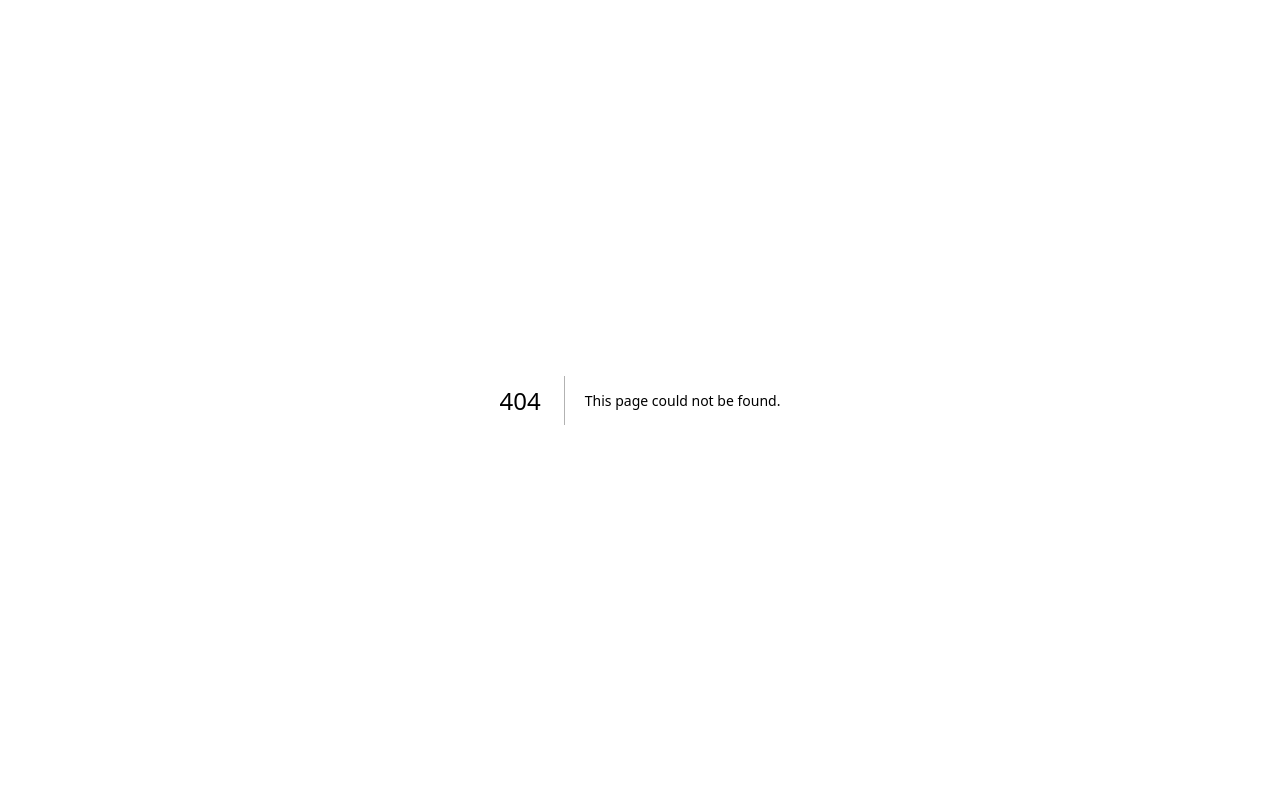
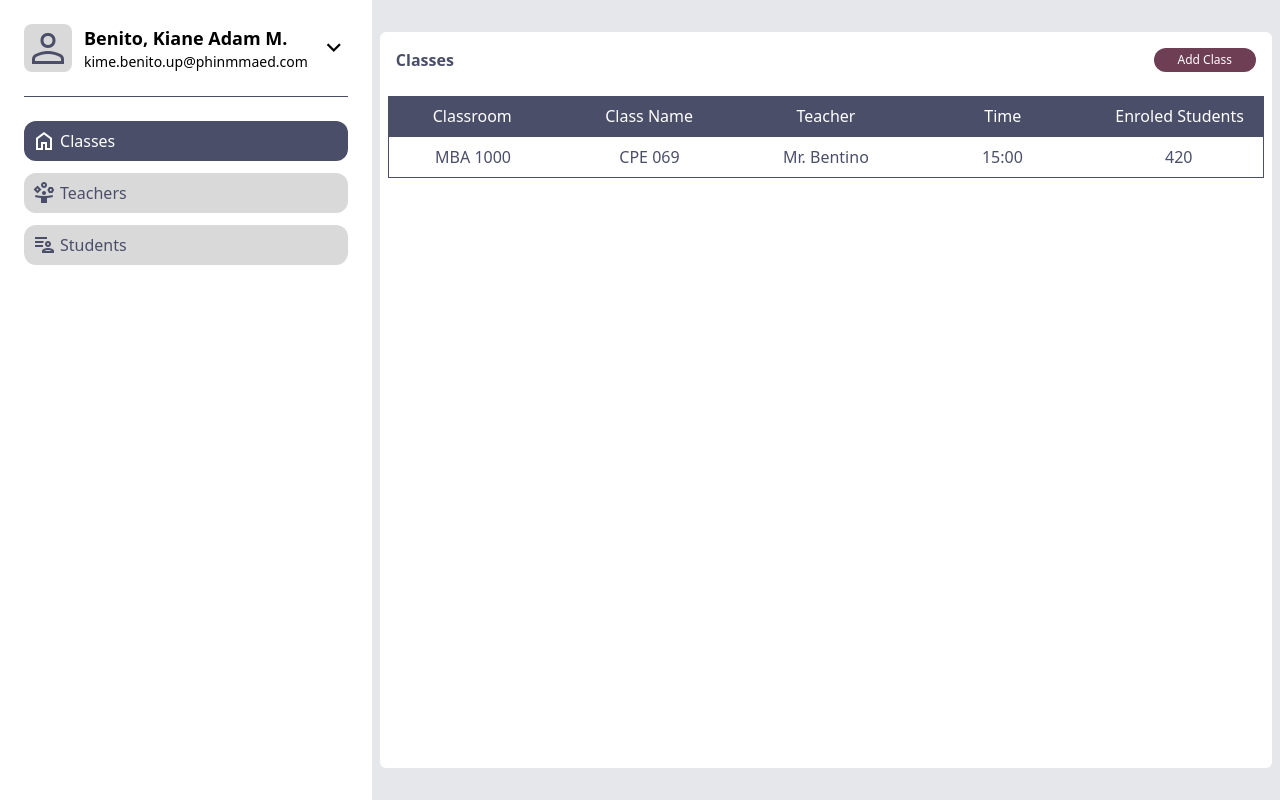
Before and after one commit to Kianeey/Smart-Classroom, a Next.js app: page /dashboard/classes in a window 1280 px wide. Before the commit this address had no page. Built offline with nearby package versions, Linux system fonts and the light colour scheme.

Commit message:
Class page Fixed

```diff
--- /dev/null
+++ b/app/dashboard/classes/page.js
@@ -0,0 +1,26 @@
+"use client";
+import ClassRow from "@/components/ClassRow";
+
+function classes() {
+  return (
+    <div className="rounded-md overflow-hidden bg-white min-h-full">
+      <div className="flex flex-row justify-between gap-6 p-4">
+        <span className="text-[#4A4E69] font-bold">Classes</span>
+        <button className="text-white text-xs bg-[#6e3e54] rounded-full px-6">
+          Add Class
+        </button>
+      </div>
+      <div className="p-2">
+        <div className="grid grid-cols-5 py-2 gap-2 bg-[#4A4E69] text-center text-white">
+          <span className="block">Classroom</span>
+          <span className="block">Class Name</span>
+          <span className="block">Teacher</span>
+          <span className="block">Time</span>
+          <span className="block">Enroled Students</span>
+        </div>
+       <ClassRow classroom={"MBA 1000"} clName={"CPE 069"} teacher={"Mr. Bentino"} time={"15:00"} enrolledStudents={"420"}/>
+      </div>
+    </div>
+  );
+}
+export default classes;
--- a/app/dashboard/layout.js
+++ b/app/dashboard/layout.js
@@ -9,7 +9,7 @@ export default function Dashboardlayout({ children }) {
         <hr className="my-6 border-t border-[#4A4E69]"></hr>
         <Nav/>
       </div>
-      <main className="flex-grow bg-slate-500">{children}</main>
+      <main className="flex-grow bg-gray-200 py-8 px-2">{children}</main>
     </div>
   );
 }
--- a/app/dashboard/page.js
+++ /dev/null
@@ -1,4 +0,0 @@
-function Dashboard() {
-  return <div></div>;
-}
-export default Dashboard;
--- /dev/null
+++ b/app/dashboard/students/page.js
@@ -0,0 +1,4 @@
+function students () {
+    return <h1>students</h1>;
+  }
+  export default students;
--- /dev/null
+++ b/app/dashboard/teachers/page.js
@@ -0,0 +1,4 @@
+function teachers () {
+    return <h1>teachers</h1>;
+  }
+  export default teachers;
--- a/components/AccMenu.js
+++ b/components/AccMenu.js
@@ -1,5 +1,6 @@
 "use client";
 import { userStore } from "@/lib/zustand/userStore";
+
 
 export default function AccMenu() {
   const { user } = userStore();
@@ -10,10 +11,10 @@ export default function AccMenu() {
       </span>
       <span>
         <span className="block text-lg text-left font-semibold">
-          {/* {user?.name} */} Kiane Adam M Benito
+          {/* {user?.name} */} Benito, Kiane Adam M.
         </span>
         <span className="block text-sm  text-left">
-          {/* {user?.email} */} kime.benito.up@gmail.com
+          {/* {user?.email} */} kime.benito.up@phinmmaed.com
           </span>
       </span>
       <span className="material-symbols-outlined gi-size-28">
--- /dev/null
+++ b/components/ClassRow.js
@@ -0,0 +1,9 @@
+export default function ClassRow({classroom,clName,teacher,time,enrolledStudents}) {
+  return <div className="grid grid-cols-5 py-2 gap-2 text-[#4A4E69] text-center bg-white border border-[#4A4E69]">
+    <span className="block">{classroom}</span>
+    <span className="block">{clName}</span>
+    <span className="block">{teacher}</span>
+    <span className="block">{time}</span>
+    <span className="block">{enrolledStudents}</span>
+  </div>;
+}
--- a/components/Login.js
+++ b/components/Login.js
@@ -23,7 +23,7 @@ function Login() {
         if (res.ok){
         const data = await res.json()
         setUser(data.user)
-        router.push("/dashboard")
+        router.push("/dashboard/classes")
         }
     } catch (error) {
         console.error(error,"test")
--- a/components/Nav.js
+++ b/components/Nav.js
@@ -1,25 +1,35 @@
+"use client";
 import Link from "next/link";
+import { usePathname } from "next/navigation";
 
 export default function Nav() {
+  const pathname = usePathname();
+
   return (
     <nav className="text-[#4A4E69]">
       <Link
-        className="flex flex-row items-center gap-1 p-2 bg-[#4A4E69] text-white my-3 rounded-xl"
-        href={"https://www.facebook.com/Kianeey"}
+        className={`${
+          pathname === "/dashboard/classes" ? "bg-[#4A4E69] text-white" : "bg-[#D9D9D9] "
+        } flex flex-row items-center gap-1 p-2  my-3 rounded-xl`}
+        href={"/dashboard/classes"}
       >
         <span className="material-symbols-outlined">home</span>
         <span>Classes</span>
       </Link>
       <Link
-        className="flex flex-row items-center gap-1 p-2 bg-[#D9D9D9] my-3 rounded-xl"
-        href={"/"}
+        className={`${
+          pathname === "/dashboard/teachers" ? "bg-[#4A4E69] text-white" : "bg-[#D9D9D9] "
+        } flex flex-row items-center gap-1 p-2 my-3 rounded-xl`}
+        href={"/dashboard/teachers"}
       >
         <span className="material-symbols-outlined">person_play</span>
         <span>Teachers</span>
       </Link>
       <Link
-        className="flex flex-row items-center gap-1 p-2 bg-[#D9D9D9] my-3 rounded-xl"
-        href={"/"}
+        className={`${
+          pathname === "/dashboard/students" ? "bg-[#4A4E69] text-white" : "bg-[#D9D9D9] "
+        } flex flex-row items-center gap-1 p-2  my-3 rounded-xl`}
+        href={"/dashboard/students"}
       >
         <span className="material-symbols-outlined">patient_list</span>
         <span>Students</span>
```
Also changed, not shown: components/StudentsRow.js (added), 1 other file (tests, documents, lock files or other folders).
